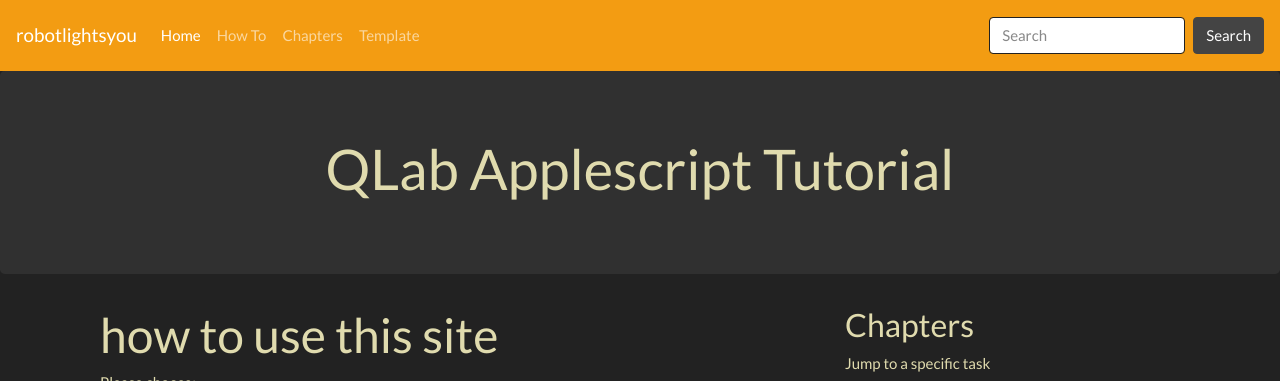
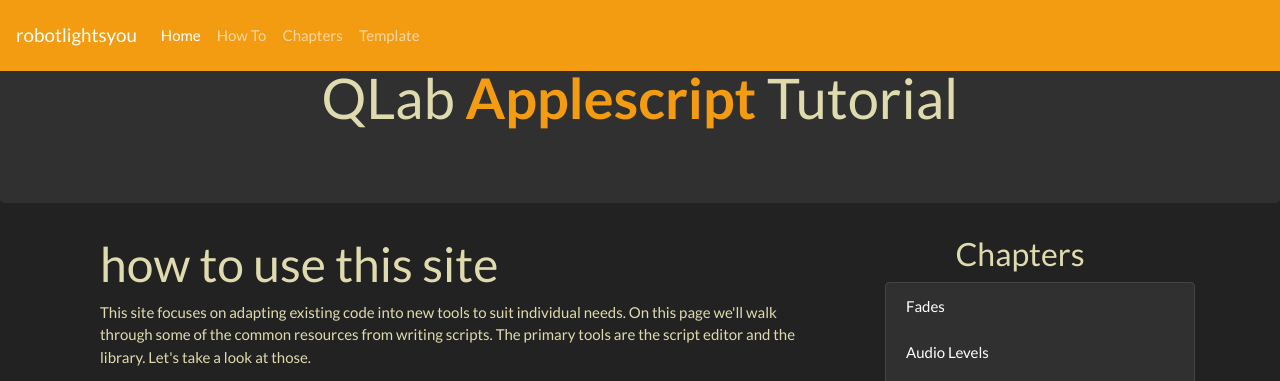
Before and after one commit to robotlightsyou/qtemp, a Django app: template core/scripts/templates/scripts/how_to.html in a window 1280 px wide. Shown: the top 381 px of the page. Run offline with Django 3.2, Linux system fonts and the light colour scheme; the template is opened without the code that fills it, so the values that code supplies are empty; some libraries are stand-ins or nearby versions.

Commit message:
howto draft

```diff
--- a/core/scripts/templates/scripts/base.html
+++ b/core/scripts/templates/scripts/base.html
@@ -10,11 +10,8 @@
     {% comment %} <!-- Bootstrap CSS --> {% endcomment %}
     <link rel="stylesheet" href="https://maxcdn.bootstrapcdn.com/bootstrap/4.0.0/css/bootstrap.min.css"
         integrity="sha384-Gn5384xqQ1aoWXA+058RXPxPg6fy4IWvTNh0E263XmFcJlSAwiGgFAW/dAiS6JXm" crossorigin="anonymous">
+    <link rel="stylesheet" type="text/css" href={% static 'scripts/bootstrap.min.css' %}>
 
-    {% comment %} <!--
-    <meta charset="UTF-8">
-    <meta name="viewport" content="width=device-width, initial-scale=1.0"> --> {% endcomment %}
-    <link rel="stylesheet" type="text/css" href={% static 'scripts/bootstrap.min.css' %}>
 {% block title %}
     {% if title %}
         <title>Applescript tutes {{ title }}</title>
@@ -25,7 +22,8 @@
 </head>
 
 <body>
-    <nav class="navbar navbar-expand-lg navbar-dark bg-warning">
+
+    <nav class="navbar fixed-top navbar-expand-lg navbar-dark bg-warning">
         <a class="navbar-brand" href="{% url 'scripts-index' %}">robotlightsyou</a>
         <button class="navbar-toggler" type="button" data-toggle="collapse" data-target="#navbarColor01" aria-controls="navbarColor01" aria-expanded="false" aria-label="Toggle navigation">
             <span class="navbar-toggler-icon"></span>
@@ -47,38 +45,20 @@
             <li class="nav-item">
                 <a class="nav-link" href="#">Template</a>
             </li>
-            {% comment %} <li class="nav-item dropdown">
-                <a class="nav-link dropdown-toggle" data-toggle="dropdown" href="#" role="button" aria-haspopup="true" aria-expanded="false">Dropdown</a>
-                <div class="dropdown-menu">
-                    <a class="dropdown-item" href="#">Action</a>
-                    <a class="dropdown-item" href="#">Another action</a>
-                    <a class="dropdown-item" href="#">Something else here</a>
-                    <div class="dropdown-divider"></div>
-                    <a class="dropdown-item" href="#">Separated link</a>
-                </div>
-            </li> {% endcomment %}
             </ul>
-            <form class="form-inline my-2 my-lg-0">
+            {% comment %} <form class="form-inline my-2 my-lg-0">
                 <input class="form-control mr-sm-2" type="text" placeholder="Search">
                 <button class="btn btn-secondary my-2 my-sm-0" type="submit">Search</button>
-            </form>
+            </form> {% endcomment %}
         </div>
     </nav>
 
             {% block jumbo %}
         <div class="jumbotron">
                 <style>
-                    {% comment %} #jum {color:red;} {% endcomment %}
                     #jum {text-align: center;font-size:7vh;}
                 </style>
-                <h1 id='jum'>QLab Applescript Tutorial</h1>
-                {% comment %} <h1 class="display-3">Hello, world!</h1>
-                <p class="lead">This is a simple hero unit, a simple jumbotron-style component for calling extra attention to featured content or information.</p>
-                <hr class="my-4">
-                <p>It uses utility classes for typography and spacing to space content out within the larger container.</p>
-                <p class="lead">
-                    <a class="btn btn-primary btn-lg" href="#" role="button">Learn more</a>
-                </p> {% endcomment %}
+                <h1 id='jum'>QLab <span style="color:#F39C12;font-weight:bold">Applescript</span> Tutorial</h1>
             {% endblock jumbo %}
         </div>
 
@@ -90,14 +70,15 @@
 
             <div class="col-md-4">
                 <div class="content-section">
-                    <h3>Chapters</h3>
-        {% comment %} <!--          <p class='text-muted'>You can put any information here you'd like.--> {% endcomment %}
-                    <p class='text'>Jump to a specific task
+                    <h3 style="text-align:center;">Chapters</h3>
                         <ul>
                             <div class="list-group">
-                                <a href="{% url 'arm' %}" class="list-group-item list-group-item-action">Create Disarm from Arm</a>
-                                <a href="{% url 'howto' %}" class="list-group-item list-group-item-action">How to use this site</a>
-                                <a href="{% url 'scripts-index' %}" class="list-group-item list-group-item-action">Return to the homepage</a>
+                                <a href="{% url 'arm' %}" class="list-group-item list-group-item-action">Fades</a>
+                                <a href="{% url 'howto' %}" class="list-group-item list-group-item-action">Audio Levels</a>
+                                <a href="{% url 'scripts-index' %}" class="list-group-item list-group-item-action">Other</a>
+                                <a href="{% url 'scripts-index' %}" class="list-group-item list-group-item-action">Batch Edits</a>
+                                <a href="{% url 'scripts-index' %}" class="list-group-item list-group-item-action">Logging</a>
+                                <a href="{% url 'scripts-index' %}" class="list-group-item list-group-item-action">Projector</a>
                             </div>
                         </ul>
                     </p>
--- a/core/scripts/templates/scripts/how_to.html
+++ b/core/scripts/templates/scripts/how_to.html
@@ -1,16 +1,42 @@
 {% extends 'scripts/base.html' %}
-{% comment %} {%block jumbo%}{% endblock jumbo %} {% endcomment %}
+{% load static %}
 
 {% block content %}
     <div class='container'>
         <h1>how to use this site</h1>
-        <p>Please choose:
-            <ul>
-                <li><a href="{% url 'arm' %}">Write a script to Arm Cues</a></li>
-                <li><a href="{% url 'howto' %}">How to use this site</a></li>
-                <li><a href="{% url 'scripts-index' %}">Home</a></li>
-                {% comment %} <!--<li><a href="{% url 'trip_inventory-home' %}">Inventory</a></li>--> {% endcomment %}
-            </ul>
+        <p>This site focuses on adapting existing code into new tools to suit individual needs.
+        On this page we'll walk through some of the common resources from writing scripts.
+        The primary tools are the script editor and the library. Let's take a look at those.</p>
+
+        <img src="{% static "media/tutes/howto/empty_editor.png" %}" alt="img could not load" class="img-fluid">
+
+        <p>Here we see an empty script editor(in dark mmode). At the top are seveal buttons. I encourage
+        you to explore them fully, however we will only be using Play, Compile, and potentially Stop.
         </p>
+        <p></p>
+        <img src="{% static "media/tutes/howto/play_buttons.png" %}" alt="img could not load" class="img-fluid">
+        <p></p>
+        <p>At the bottom of the editor there are three icons on the left side. The third option is to show or hide log.
+        </p>
+        <p></p>
+        <img src="{% static "media/tutes/howto/log.png" %}" alt="img could not load" class="img-fluid">
+        <p></p>
+        <p>When we show the log we get some additional options in the middle of the editor.
+        The only one I ever use is Events, and I always use it. This gives a
+        detailed log of every action taken in the execution of a script, handy for debugging.</p>
+        <img src="{% static "media/tutes/howto/events.png" %}" alt="img could not load" class="img-fluid">
+        <p></p>
+        <p>Now you're ready to start typing. The large box on the top half of the window
+        is for inputting your script. Once you have completed you can press the hammer button
+        to compile, or use the <CMD+K> keyboard shortcut. If you don't receive any errors you're ready
+        run the script using the play button, or the <CMD+R> keyboard shortcut. </p>
+        <p></p>
+        <p>With a basic understanding of what you're looking at, we're now
+        ready to start hacking with a script. As we go through our exercises we'll
+        cover the component parts, how to modify, and even how to write simple scripts from scratch.</p>
+        <p></p>
+        <a href="{% url 'arm' %}" style="color:#F39C12; text-align:center;"> Continue to the first exercise.</a>
+        <p></p>
+        <p></p>
     </div>
 {% endblock content %}
```
Also changed, not shown: core/scripts/templates/scripts/arm.html (+4 -19 lines), core/scripts/templates/scripts/index.html (+15 -9 lines).
